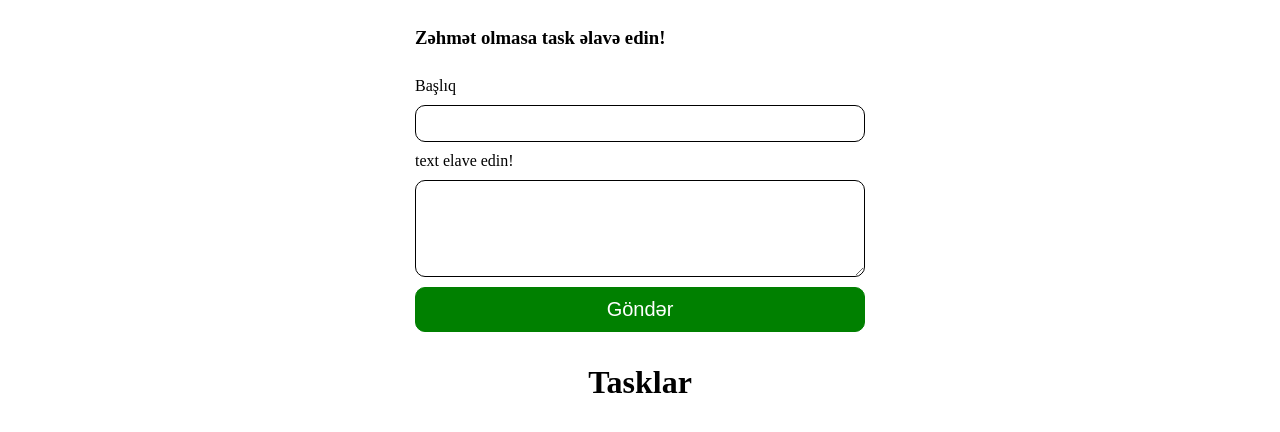
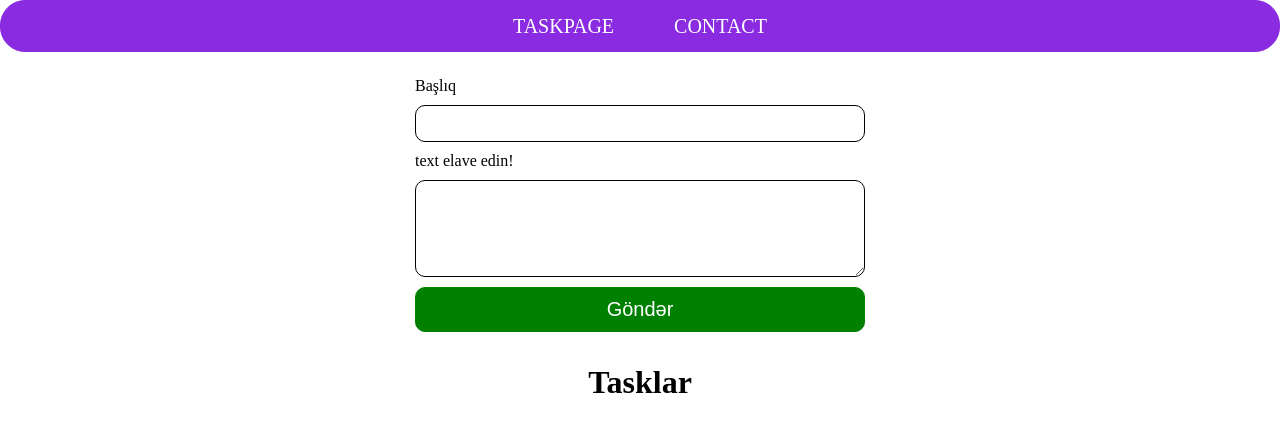
Before and after one commit to Zaranasirova/React-lesson, a React (Create React App) app: page / in a window 1280 px wide. Shown: the top 432 px of the page. Built offline with nearby package versions, Linux system fonts and the light colour scheme.

Commit message:
React Router Dom integration and header component

```diff
--- a/package.json
+++ b/package.json
@@ -9,6 +9,7 @@
     "axios": "^1.7.3",
     "react": "^18.3.1",
     "react-dom": "^18.3.1",
+    "react-router-dom": "^6.26.1",
     "react-scripts": "5.0.1",
     "web-vitals": "^2.1.4"
   },
--- a/src/App.js
+++ b/src/App.js
@@ -1,16 +1,19 @@
 import React from "react";
-import TaskCreate from "./components/TaskCreate";
-import TaskList from "./components/TaskList";
+import { Routes, Route } from "react-router-dom";
 import GlobalContext from "./utils/MainContext";
+
+import TaskPage from "./Pages/TaskPage";
+import Contact from "./Pages/Contact";
+import Header from "./components/Header";
 
 const App = () => {
   return (
     <GlobalContext>
-      <div className="app">
-      <TaskCreate head={"Zəhmət olmasa task əlavə edin!"} text={"text elave edin!"} buttonText={"Göndər"} headName={"Başlıq"}/>
-      <h1>Tasklar</h1>
-      <TaskList />
-      </div>
+      <Header/>
+      <Routes>
+        <Route path="/" element={<TaskPage />} />
+        <Route path="/contact" element={<Contact />} />
+      </Routes>
     </GlobalContext>
   );
 };
--- /dev/null
+++ b/src/Pages/Contact.jsx
@@ -0,0 +1,9 @@
+import React from 'react'
+
+const Contact = () => {
+  return (
+    <div>Contact</div>
+  )
+}
+
+export default Contact
--- /dev/null
+++ b/src/Pages/TaskPage.jsx
@@ -0,0 +1,20 @@
+import React from "react";
+import TaskCreate from "../components/TaskCreate";
+import TaskList from "../components/TaskList";
+
+const TaskPage = () => {
+  return (
+    <div className="app">
+      <TaskCreate
+        head={"Zəhmət olmasa task əlavə edin!"}
+        text={"text elave edin!"}
+        buttonText={"Göndər"}
+        headName={"Başlıq"}
+      />
+      <h1>Tasklar</h1>
+      <TaskList />
+    </div>
+  );
+};
+
+export default TaskPage;
--- /dev/null
+++ b/src/assets/css/Header.css
@@ -0,0 +1,26 @@
+.header{
+    background-color: blueviolet;
+    height: 50px;
+    border: 1px solid blueviolet;
+    border-radius: 25px;
+    position: fixed;
+    top: 0;
+    left: 0;
+    right: 0;
+}
+nav{
+    width: 90%;
+    margin: 0 auto;
+    display: flex;
+    flex-direction: row;
+    justify-content: center;
+    gap: 60px;
+    align-items: center;
+    height: 100%;
+}
+a{
+    color: #fff;
+    text-decoration: none;
+    font-size: 20px;
+    text-transform: uppercase;
+}
--- a/src/assets/index.css
+++ b/src/assets/index.css
@@ -1,3 +1,4 @@
 @import "./css/task-create.css";
 @import "./css/task-shov.css";
 @import "./css/task-list.css";
+@import "./css/Header.css";
--- /dev/null
+++ b/src/components/Header.jsx
@@ -0,0 +1,15 @@
+import React from "react";
+import { Link } from "react-router-dom";
+
+const Header = () => {
+  return (
+    <header className="header">
+      <nav>
+       <Link to={"/"} >TaskPage</Link>
+       <Link to={"/contact"}>Contact</Link>
+      </nav>
+    </header>
+  );
+};
+
+export default Header;
--- a/src/components/TaskCreate.jsx
+++ b/src/components/TaskCreate.jsx
@@ -3,7 +3,7 @@ import { useContext } from "react";
 import { MainContext } from "../utils/MainContext";
 
 const TaskCreate = ({ head, text, buttonText, headName, taskFormUpdate }) => {
-  const { title, taskDesc, getFormValue, textareaValue, handleTaskSubmit} =
+  const { title, taskDesc, getFormValue, textareaValue, handleTaskSubmit } =
     useContext(MainContext);
 
   return (
--- a/src/index.js
+++ b/src/index.js
@@ -2,9 +2,10 @@ import React from "react";
 import ReactDOM from "react-dom/client";
 import App from "./App";
 import "./assets/index.css";
+import { BrowserRouter } from "react-router-dom";
 const root = ReactDOM.createRoot(document.getElementById("root"));
 root.render(
-  <React.StrictMode>
+  <BrowserRouter>
     <App />
-  </React.StrictMode>
+  </BrowserRouter>
 );
```
Also changed, not shown: 1 other file (tests, documents, lock files or other folders).
